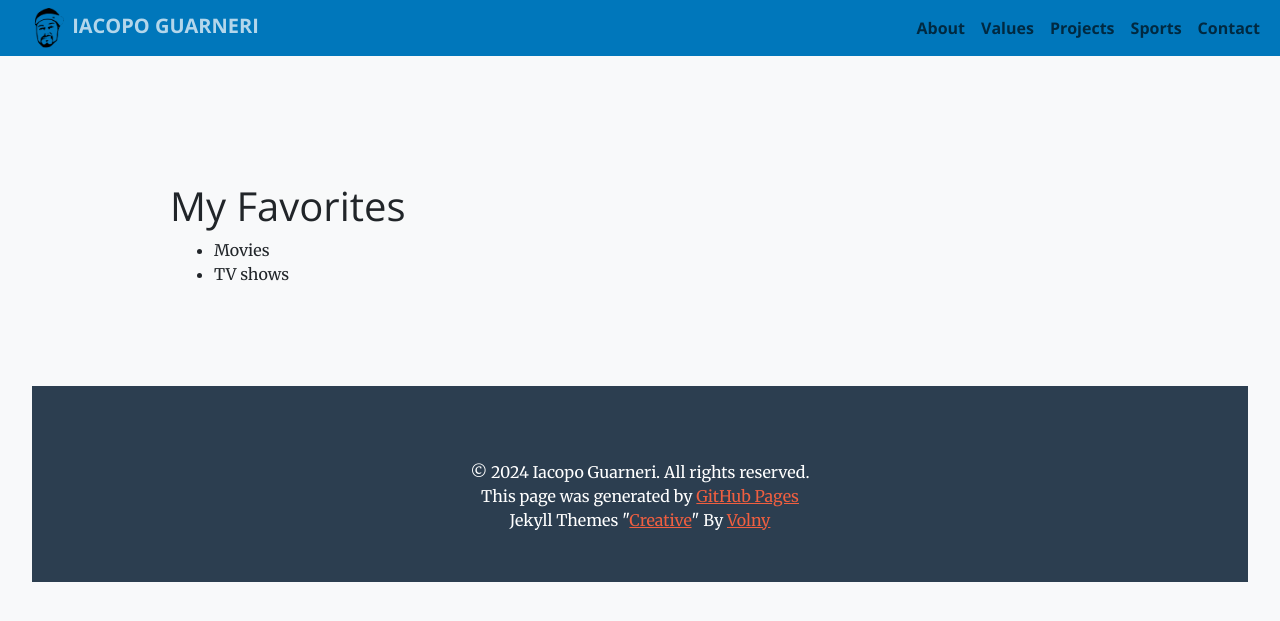
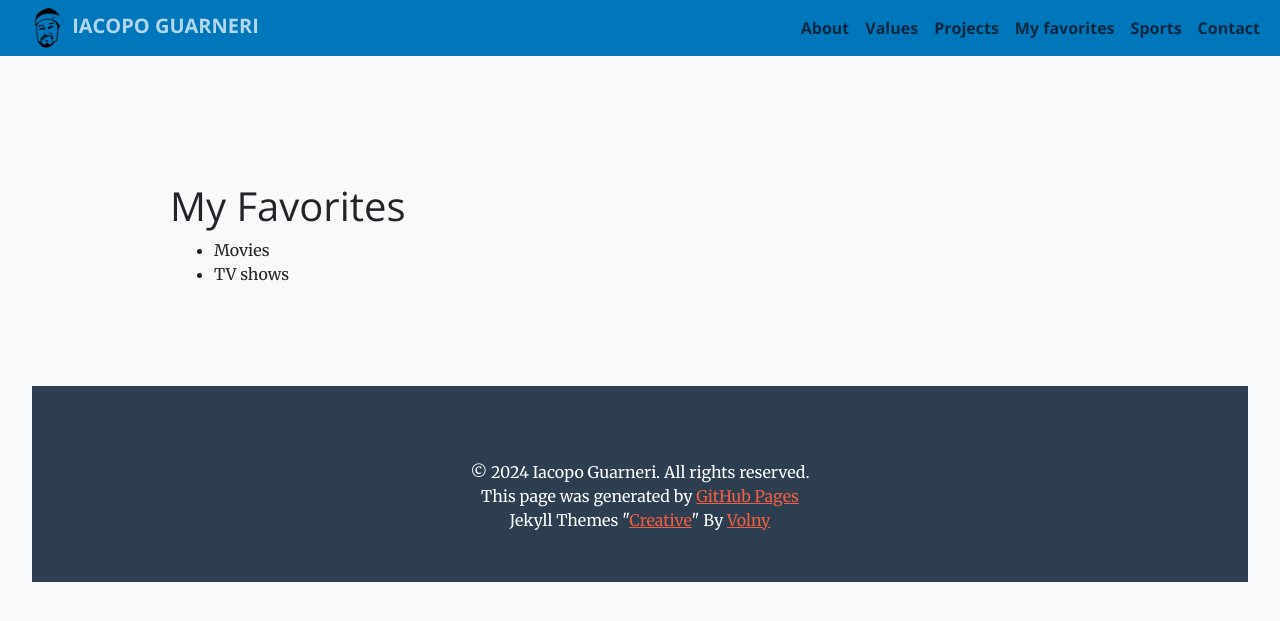
Before and after one commit to iacoposk8/iacoposk8.github.io, a Jekyll site: the page built from my-favorites.html, in a window 1280 px wide. Shown: the top 621 px of the page. Built offline with Jekyll 4.4.1, drawn with Linux system fonts in a browser that asks for light colours.

Commit message:
Update nav.html

```diff
--- a/_includes/nav.html
+++ b/_includes/nav.html
@@ -22,6 +22,9 @@
                     <a class="nav-link page-scroll" href="/#projects">Projects</a>
                 </li>
                 <li class="nav-item">
+                    <a class="nav-link page-scroll" href="/my-favorites">My favorites</a>
+                </li>
+                <li class="nav-item">
                     <a class="nav-link page-scroll" href="/#sports">Sports</a>
                 </li>
                 <li class="nav-item">
```
